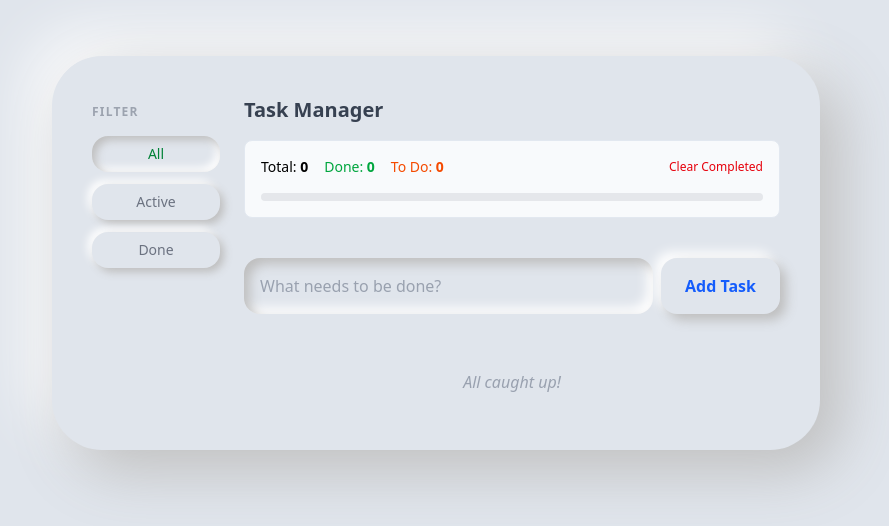
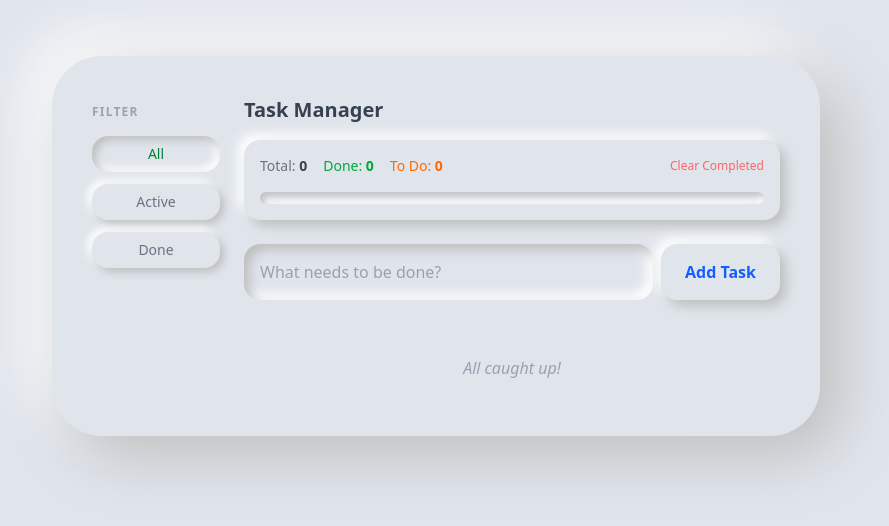
Before and after one commit to daviidalbornoz/task-manager, a Next.js app: page / in a window 1280 px wide. Shown: the top 526 px of the page, without its empty margins (204-1093 px from the left). Built offline with nearby package versions, Linux system fonts and the light colour scheme.

Commit message:
added why-comments and neumorphic styling to TaskStats

```diff
--- a/src/components/TaskStats.js
+++ b/src/components/TaskStats.js
@@ -1,30 +1,88 @@
+// ══════════════════════════════════════════════════════
+// COMPONENT: TaskStats
+// PURPOSE: Displays a live summary of task counts (total,
+//          active, completed) and a visual progress bar.
+//          Also renders the "Clear Completed" button.
+//          This component owns NO state — every value it
+//          displays is a derived prop calculated in TaskBoard
+//          and passed down. It only signals upward when the
+//          user clicks Clear Completed.
+// TYPE: Client Component ('use client') — needs onClick
+//       for the Clear Completed button.
+// PROPS:
+//   total            — total number of tasks in the list
+//   completed        — count of tasks where done === true
+//   active           — count of tasks where done === false
+//   onClearCompleted — callback owned by TaskBoard; called
+//                      with no arguments to remove all done
+//                      tasks via .filter() in TaskBoard
+// ══════════════════════════════════════════════════════
+
 'use client';
 
 export default function TaskStats({ total, completed, active, onClearCompleted }) {
+
+  // ── DERIVED VALUE: progressPercent ─────────────────
+  // Calculates what percentage of tasks are complete for
+  // the progress bar width. This is intentionally NOT stored
+  // in state — it is always computable from total and completed,
+  // both of which come from TaskBoard's tasks array.
+  // The total === 0 guard prevents a division-by-zero result
+  // (0/0 = NaN) which would break the inline style width.
+  const progressPercent = total === 0 ? 0 : (completed / total) * 100;
+
   return (
-    <div className="flex flex-col gap-4 p-4 bg-slate-50 rounded-lg mb-6 border border-slate-200">
+    // Neumorphic card: outward shadow matches the TaskCard
+    // "active" style so the stats panel feels like part of
+    // the same surface system as the rest of the app.
+    <div className="flex flex-col gap-4 p-4 bg-[#e0e5ec] rounded-2xl mb-2 shadow-[6px_6px_12px_#bebebe,-6px_-6px_12px_#ffffff]">
+
       <div className="flex justify-between items-center text-sm">
+
+        {/* These three spans display derived values passed
+            down as props from TaskBoard. They update automatically
+            on every render because TaskBoard re-renders whenever
+            tasks changes, passing fresh counts each time.
+            No useEffect or local state needed — props are live. */}
         <div className="flex gap-4">
-          <span>Total: <strong>{total}</strong></span>
-          <span className="text-green-600">Done: <strong>{completed}</strong></span>
-          <span className="text-orange-600">To Do: <strong>{active}</strong></span>
+          <span className="text-gray-500">
+            Total: <strong className="text-gray-700">{total}</strong>
+          </span>
+          <span className="text-green-600">
+            Done: <strong>{completed}</strong>
+          </span>
+          <span className="text-orange-500">
+            To Do: <strong>{active}</strong>
+          </span>
         </div>
 
+        {/* Clear Completed button: fires onClearCompleted with
+            no arguments. TaskBoard owns this callback and calls
+            .filter(t => !t.done) to return a new array with all
+            completed tasks excluded. TaskStats does not modify
+            state directly — it only reports the user's intent
+            upward, keeping data flow unidirectional. */}
         <button
           onClick={onClearCompleted}
-          className="text-xs text-red-600 hover:underline font-medium"
+          className="text-xs text-red-400 hover:text-red-600 font-medium transition-colors duration-200"
         >
           Clear Completed
         </button>
       </div>
 
-      {/* Visual Progress Bar */}
-      <div className="w-full bg-gray-200 rounded-full h-2">
+      {/* ── Progress Bar ───────────────────────────────
+          The outer track is a fixed-height Neumorphic sunken
+          groove (inset shadow). The inner fill grows from 0%
+          to 100% using the progressPercent derived value above.
+          transition-all duration-500 animates the width change
+          smoothly whenever completed or total changes. */}
+      <div className="w-full bg-[#e0e5ec] rounded-full h-3 shadow-[inset_3px_3px_6px_#bebebe,inset_-3px_-3px_6px_#ffffff]">
         <div
-          className="bg-green-600 h-2 rounded-full transition-all duration-500"
-          style={{ width: `${total === 0 ? 0 : (completed / total) * 100}%` }}
+          className="bg-green-500 h-3 rounded-full transition-all duration-500"
+          style={{ width: `${progressPercent}%` }}
         ></div>
       </div>
+
     </div>
   );
 }
```
